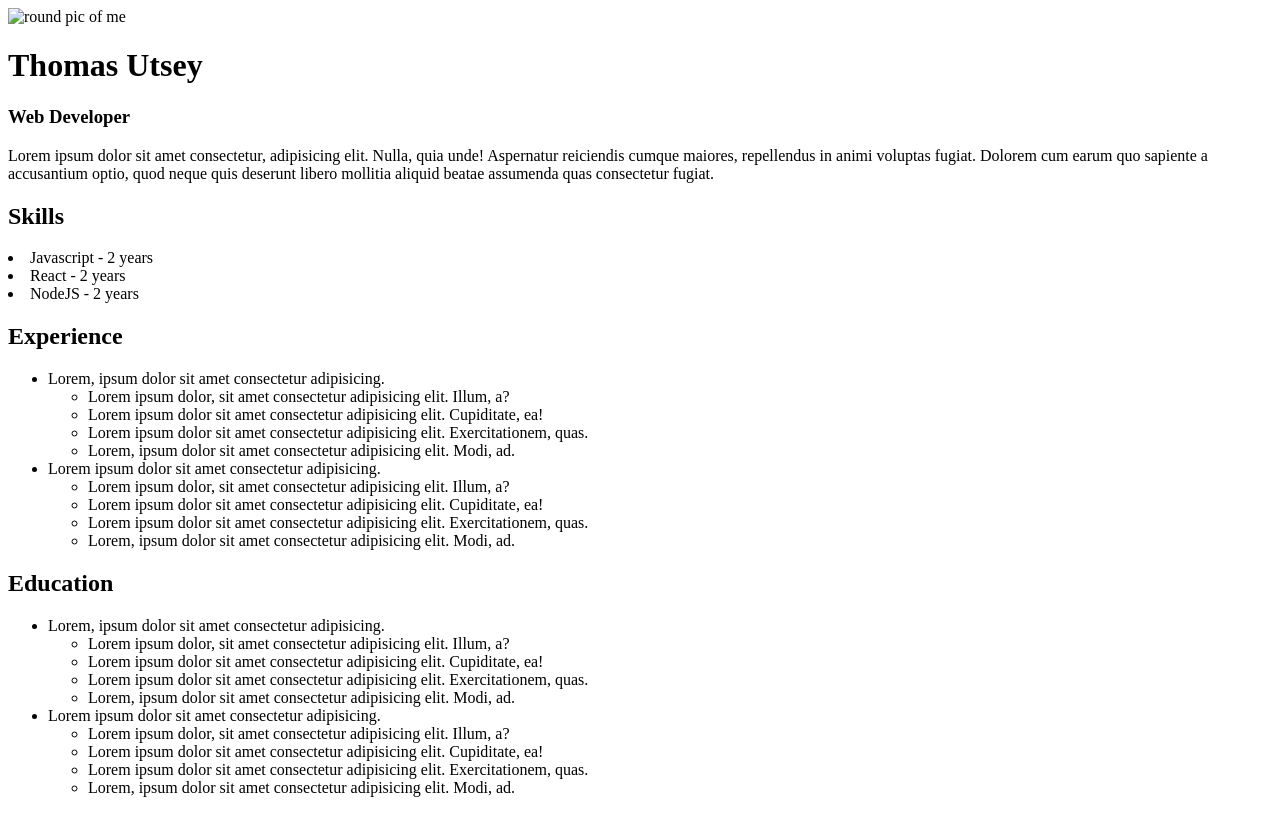
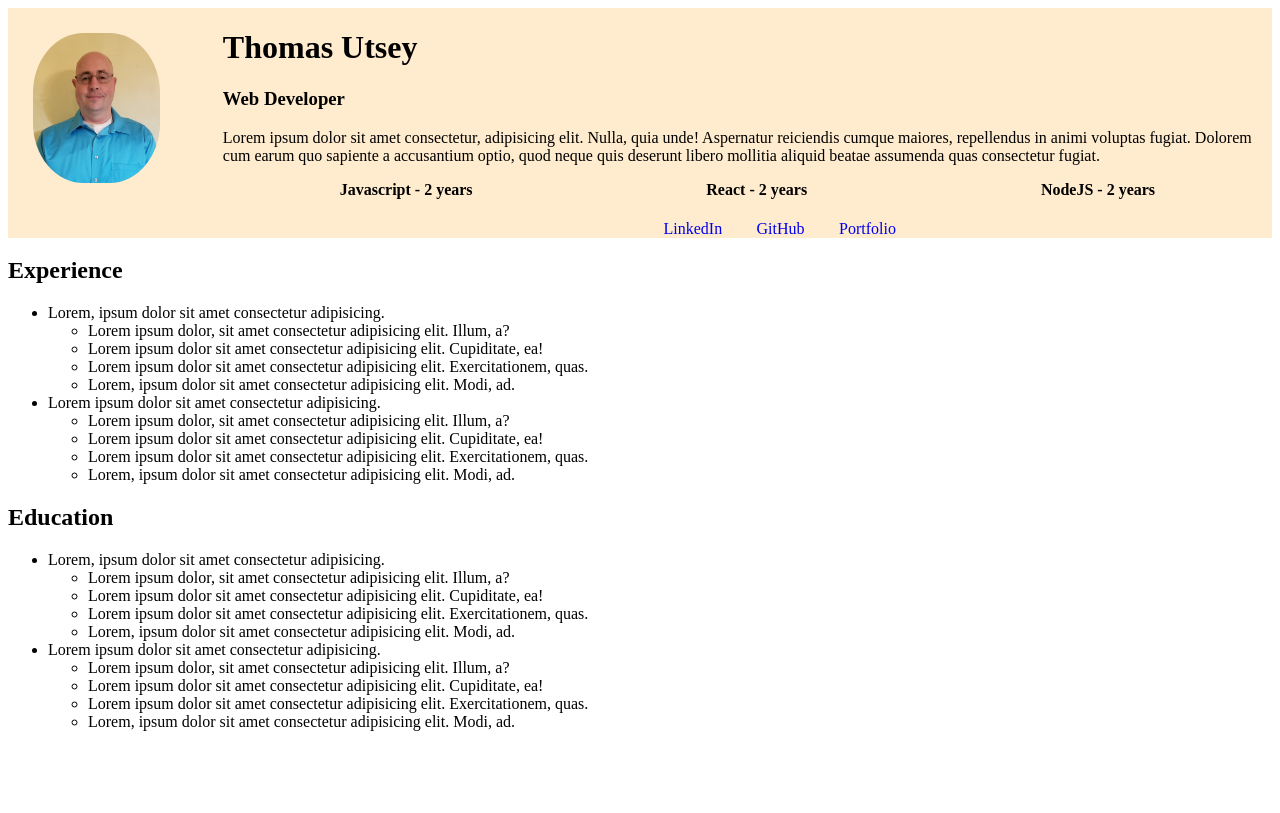
Before and after one commit to ThomasUtsey/portfolio-landingpage, a plain HTML site: page index.html in a window 1280 px wide. Drawn offline with Linux system fonts and the light colour scheme.

Commit message:
Style header Add Profile jpg Add Links Add preliminary styling

```diff
--- a/index.html
+++ b/index.html
@@ -3,15 +3,22 @@
   <head>
     <meta charset="UTF-8" />
     <meta name="viewport" content="width=device-width, initial-scale=1.0" />
+    <link rel="stylesheet" href="style.css" />
     <title>Thomas Utsey Resume</title>
   </head>
   <body>
     <header>
-      <img src="" alt="round pic of me" />
-      <h1>Thomas Utsey</h1>
-      <h3>Web Developer</h3>
-    </header>
+      <img
+        class="profile-pic"
+        src="86734912_3818102648207829_8097284169358376960_n.jpg"
+        alt="round pic of me"
+      />
       <div class="mission">
+        <div class="name-label">
+          <h1 class="name">Thomas Utsey</h1>
+          <h3 class="job">Web Developer</h3>
+        </div>
+
         <p class="mission-p">
           Lorem ipsum dolor sit amet consectetur, adipisicing elit. Nulla, quia
           unde! Aspernatur reiciendis cumque maiores, repellendus in animi
@@ -19,14 +26,21 @@
           quod neque quis deserunt libero mollitia aliquid beatae assumenda quas
           consectetur fugiat.
         </p>
-    </div>
-    <div class="middle">
-        <section>
-            <h2>Skills</h2>
+        <section class="skill">
         <li>Javascript - 2 years</li>
         <li>React - 2 years</li>
         <li>NodeJS - 2 years</li>
       </section>
+      <section class="links">
+        <a href="https://www.linkedin.com/in/thomasutsey/">LinkedIn</a>
+        <a href="https://github.com/ThomasUtsey">GitHub</a>
+        <a href="https://thomasutsey.github.io/">Portfolio</a>
+      </section>
+      </div>
+
+    </header>
+
+    <div class="middle">
       <section>
         <h2>Experience</h2>
         <ul>
--- /dev/null
+++ b/style.css
@@ -0,0 +1,30 @@
+.profile-pic {
+  border-radius: 40%;
+  width: 10%;
+  height: 0%;
+  margin: 2% 5% 1% 2%;
+}
+header {
+  display: flex;
+  margin: 0% 0% 0% 0%;
+  background-color: blanchedalmond;
+}
+.name-label {
+}
+.mission {
+  width: 95%;
+}
+.skill {
+  display: flex;
+  justify-content: space-around;
+  list-style-type: none;
+  font-weight: bold;
+}
+.links {
+  margin: 2% 0% 0% 42%;
+  justify-content: space-around;
+}
+.links a {
+  margin: 0% 5% 0% 0%;
+  text-decoration: none;
+}
```
Also changed, not shown: 86734912_3818102648207829_8097284169358376960_n.jpg (added). Lines whose indentation alone changed are shown as unchanged.
